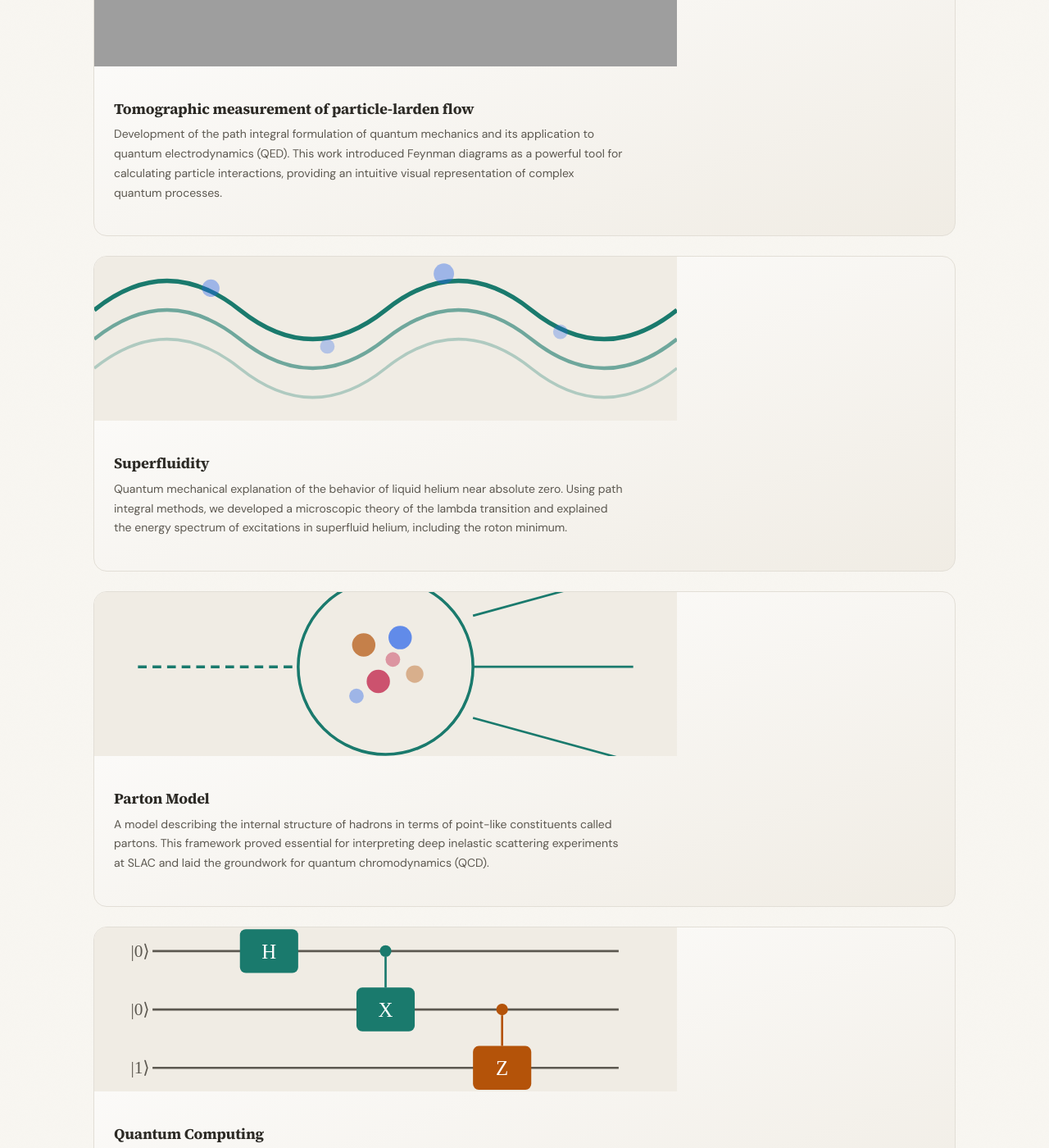
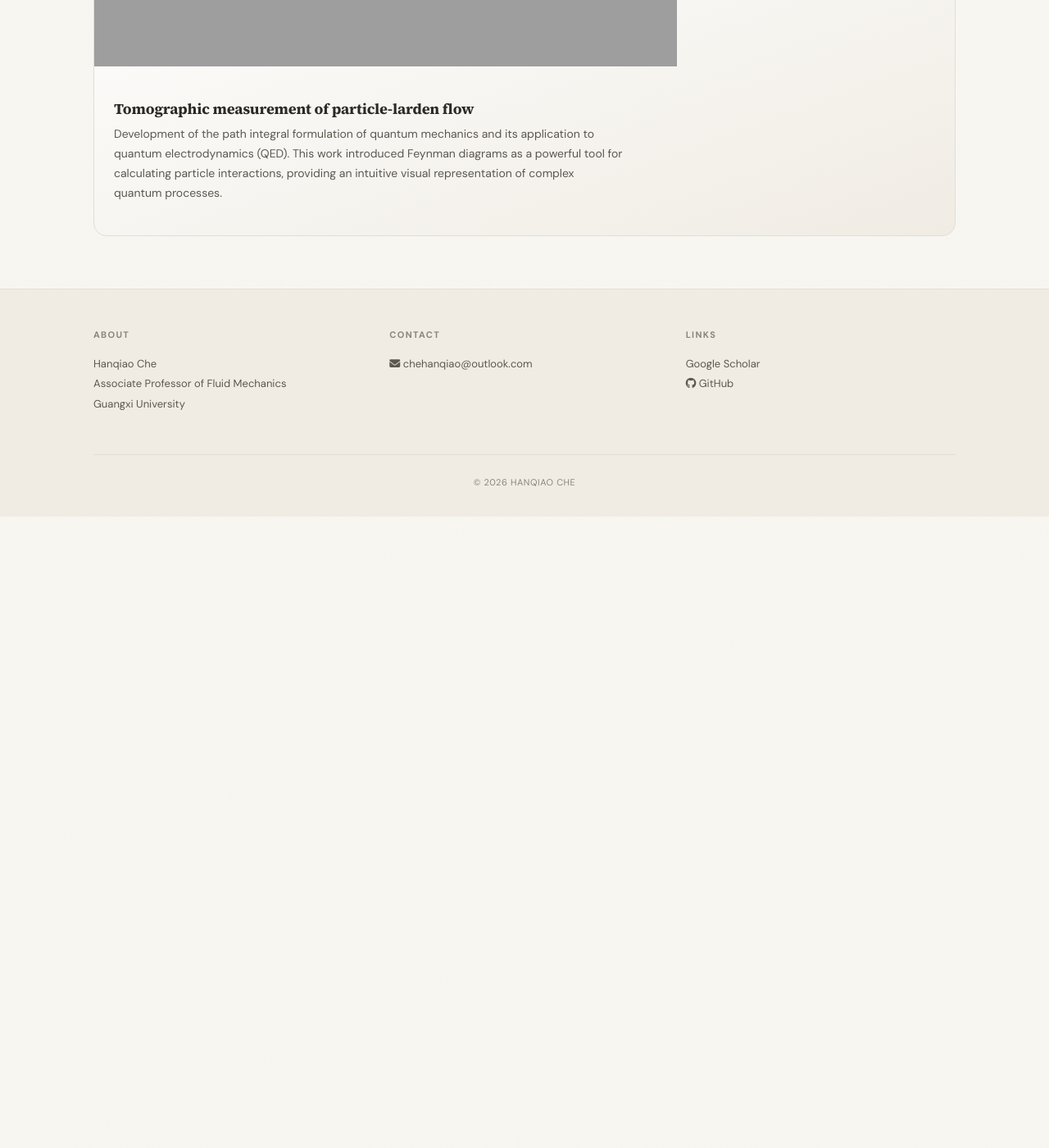
Before and after one commit to HQChe/hqche.github.io, a Jekyll site: the page built from _pages/research.md, in a window 1280 px wide and 1400 px high, scrolled down 325 px. Shown: the whole window at 82% size. Built offline with Jekyll 4.4.1, drawn with Linux system fonts in a browser that asks for light colours; a style sheet for code colours, icons or effects is not loaded; after the commit the page ends 955 px from its top, so only the background shows below that; some of the changed text lies outside the part shown.

Commit message:
Remove research cards from research page
Removed multiple research cards detailing superfluidity, parton model, quantum computing, nanotechnology, and weak interactions.

```diff
--- a/_pages/research.md
+++ b/_pages/research.md
@@ -17,44 +17,4 @@ permalink: /research/
 </div>
 </div>
 
-<div class="research-card">
-<img src="{{ site.url }}{{ site.baseurl }}/images/research/superfluidity.svg" class="research-thumb" alt="Superfluid helium">
-<div class="research-body">
-<h4 class="research-title">Superfluidity</h4>
-<p class="research-desc">Quantum mechanical explanation of the behavior of liquid helium near absolute zero. Using path integral methods, we developed a microscopic theory of the lambda transition and explained the energy spectrum of excitations in superfluid helium, including the roton minimum.</p>
 </div>
-</div>
-
-<div class="research-card">
-<img src="{{ site.url }}{{ site.baseurl }}/images/research/partons.svg" class="research-thumb" alt="Parton model">
-<div class="research-body">
-<h4 class="research-title">Parton Model</h4>
-<p class="research-desc">A model describing the internal structure of hadrons in terms of point-like constituents called partons. This framework proved essential for interpreting deep inelastic scattering experiments at SLAC and laid the groundwork for quantum chromodynamics (QCD).</p>
-</div>
-</div>
-
-<div class="research-card">
-<img src="{{ site.url }}{{ site.baseurl }}/images/research/quantum-computing.svg" class="research-thumb" alt="Quantum circuit">
-<div class="research-body">
-<h4 class="research-title">Quantum Computing</h4>
-<p class="research-desc">Pioneering proposals for using quantum mechanical systems to perform computation. We demonstrated that classical computers cannot efficiently simulate quantum physics, motivating the development of quantum computers that exploit superposition and entanglement.</p>
-</div>
-</div>
-
-<div class="research-card">
-<img src="{{ site.url }}{{ site.baseurl }}/images/research/nanotechnology.svg" class="research-thumb" alt="Atomic manipulation">
-<div class="research-body">
-<h4 class="research-title">Nanotechnology</h4>
-<p class="research-desc">Exploration of the physical possibilities of manipulating matter at the atomic scale. The talk "There's Plenty of Room at the Bottom" envisioned machines that could arrange atoms one by one, anticipating modern nanotechnology and molecular manufacturing.</p>
-</div>
-</div>
-
-<div class="research-card">
-<img src="{{ site.url }}{{ site.baseurl }}/images/research/weak-interactions.svg" class="research-thumb" alt="Weak interaction diagram">
-<div class="research-body">
-<h4 class="research-title">Weak Interactions</h4>
-<p class="research-desc">Development of the V-A theory of the weak interaction with Murray Gell-Mann. This theory correctly predicted the structure of weak decays and was later incorporated into the electroweak unification by Weinberg, Salam, and Glashow.</p>
-</div>
-</div>
-
-</div>
```
